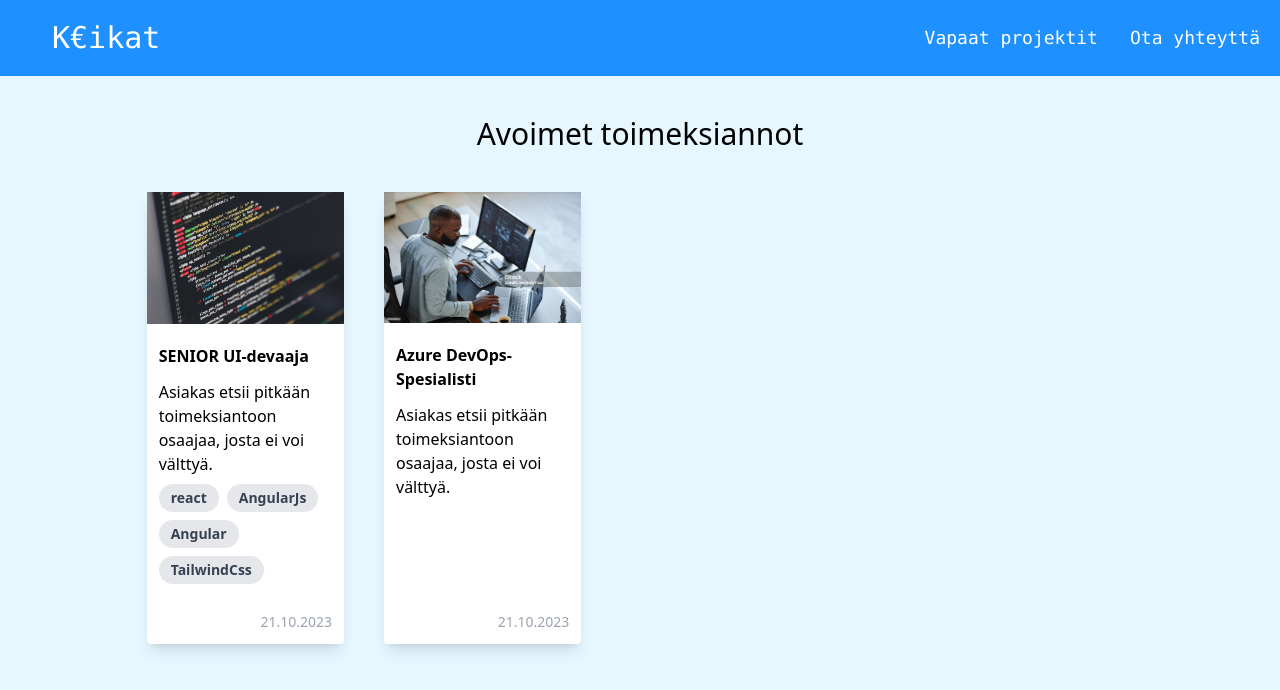
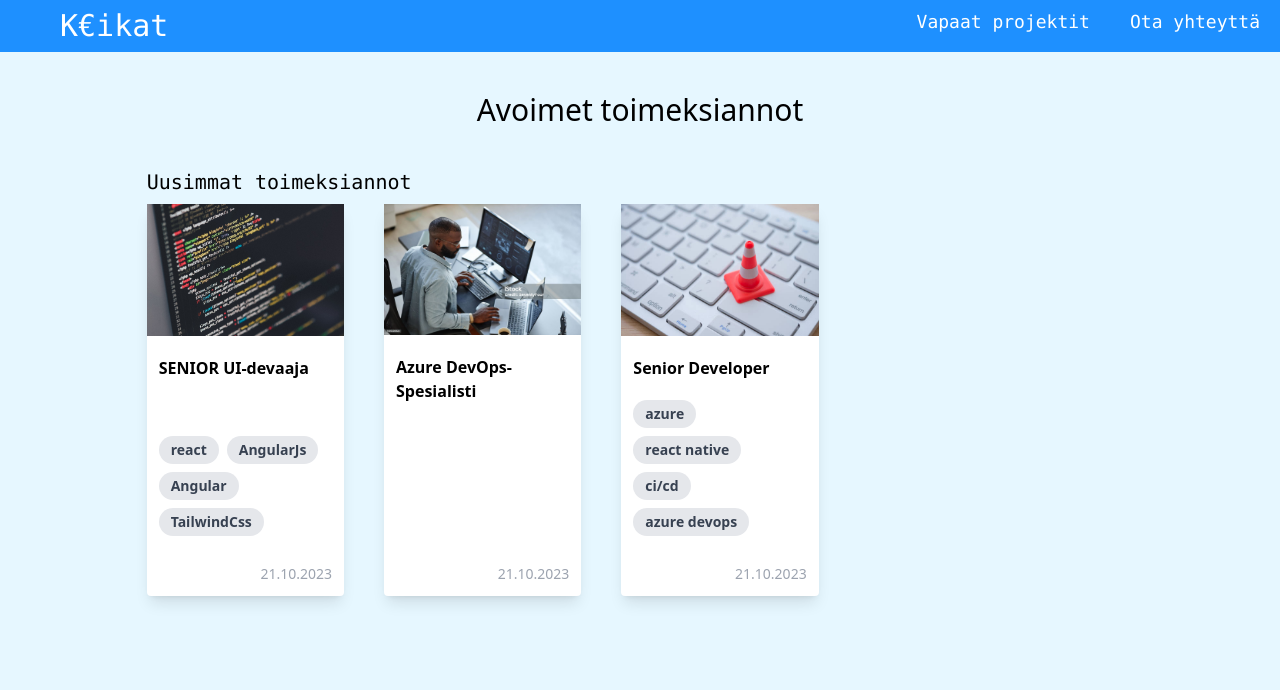
Before and after one commit to semitaho/keikat, a Next.js app: page /projektit in a window 1280 px wide. Shown: the top 690 px of the page. Built offline with nearby package versions, Linux system fonts and the light colour scheme.

Commit message:
new files

```diff
--- a/app/components/header-link.js
+++ b/app/components/header-link.js
@@ -1,5 +1,6 @@
 import Link from "next/link";
 
 export function HeaderLink({ href, children }) {
-  return <Link className="text-white hover:underline ml-8 text-lg hover:text-gray" href={href}>{children}</Link>;
+  return <Link className="text-white hover:underline ml-10 text-lg hover:text-gray"
+  href={href}>{children}</Link>;
 }
--- a/app/components/layout/navigation.js
+++ b/app/components/layout/navigation.js
@@ -1,18 +1,25 @@
 import Link from "next/link";
 import { HeaderLink } from "../header-link";
 
+const links = [
+  { href: "/projektit", text: "Vapaat projektit" },
+  { href: "/ota-yhteytta", text: "Ota yhteyttä" },
+];
+
 export function Navigation() {
   return (
-    <nav className="bg-[#1E90FF] block  flex justify-between p-5  items-center dark:bg-slate-800 border-gray-200">
+    <nav className="bg-[#1E90FF] justify-between  flex  py-2 px-5  dark:bg-slate-800 border-gray-200">
       <div>
-        <HeaderLink  href="/">
-            <span className="text-3xl">K€ikat</span> </HeaderLink>
-
+        <HeaderLink href="/">
+          <span className="text-3xl">K€ikat</span>
+        </HeaderLink>
       </div>
       <div>
-      <HeaderLink href="/projektit">Vapaat projektit</HeaderLink>
-
-        <HeaderLink href="/ota-yhteytta">Ota yhteyttä</HeaderLink>
+        {links.map(({text, href}) => (
+          <HeaderLink key={text} href={href}>
+            {text}
+          </HeaderLink>
+        ))}
       </div>
     </nav>
   );
--- /dev/null
+++ b/app/components/projects/card-list-title.js
@@ -0,0 +1,3 @@
+export default function CardListTitle({children}) {
+    return <h2 className="text-xl font-mono">{children}</h2>
+}
--- a/app/components/projects/project-card-list.js
+++ b/app/components/projects/project-card-list.js
@@ -1,9 +1,14 @@
 import ProjectCard from "./project-card";
+import CardListTitle from "./card-list-title";
 export default function ProjectCardList({ items }) {
   return (
-    <section className="flex gap-10 mt-10">{items.map(item =>
-        <ProjectCard key={item.slug} {...item}></ProjectCard>
-    )}
+    <section className="mt-10 flex flex-col gap-2">
+      <CardListTitle>Uusimmat toimeksiannot</CardListTitle>
+      <div className="flex gap-10">
+        {items.map((item) => (
+          <ProjectCard key={item.slug} {...item}></ProjectCard>
+        ))}
+      </div>
     </section>
   );
 }
--- a/app/components/projects/project-card.js
+++ b/app/components/projects/project-card.js
@@ -2,8 +2,9 @@ import Image from "next/image";
 import { CATEGORY_IMAGE_MAP } from "../../data/dummy-data";
 import Tag from "./tag";
 import Link from "next/link";
+import { getImageByCategory } from "@/app/lib/parser-util";
 export default function ProjectCard({ title, category, excerpt, slug, tags }) {
-  const imagepath = `/images/${CATEGORY_IMAGE_MAP[category]}`;
+  const imagepath = `/images/${getImageByCategory(category)}`;
   return (
     <Link
       className="max-w-[20%] flex flex-col rounded hover:scale-105 transform transition  bg-white shadow-lg"
@@ -12,8 +13,8 @@ export default function ProjectCard({ title, category, excerpt, slug, tags }) {
       <div>
         <Image
           width={30}
-          height={10}
-          className="w-full h-auto"
+          height={20}
+          className="w-full h-full"
           sizes="50vw"
           src={imagepath}
           alt={title}
--- a/app/data/dummy-data.js
+++ /dev/null
@@ -1,30 +0,0 @@
-export const CATEGORY_IMAGE_MAP = {
-  java: "code-1839406_1280.jpg",
-  azure: "istockphoto-1435220822-1024x1024.jpg",
-};
-
-export const projektit = [
-  {
-    category: "java",
-    title: "SENIOR UI-devaaja",
-    slug: "senior-ui-devaaja",
-    tags: ["react", "AngularJs", "Angular", "TailwindCss"],
-    excerpt:
-      "Asiakas etsii pitkään toimeksiantoon osaajaa, josta ei voi välttyä.",
-    description: "<h3>väliotsake</h3>",
-  },
-  {
-    category: "azure",
-    title: "Azure DevOps-Spesialisti",
-    slug: "azure-devops-spesialisti",
-    tags: [],
-    excerpt:
-      "Asiakas etsii pitkään toimeksiantoon osaajaa, josta ei voi välttyä.",
-    description:
-      " <p>Asiakas etsii monitaho-ohjelmoijaa nyt eikä pian</p><p>Tässä projektissa edellytetään kykyjä!</p>",
-  },
-];
-
-export async function getProjektiBySlug(slug) {
-  return projektit.find((project) => project.slug === slug);
-}
--- /dev/null
+++ b/app/data/dummy-data.ts
@@ -0,0 +1,57 @@
+import { Project } from "./project.model";
+
+export const CATEGORY_IMAGE_MAP: { [key: string]: string } = {
+  java: "code-1839406_1280.jpg",
+  azure: "istockphoto-1435220822-1024x1024.jpg",
+  other: "other-1605305495-612x612.jpeg",
+};
+
+export const projektit: Project[] = [
+  {
+    category: "java",
+    title: "SENIOR UI-devaaja",
+    slug: "senior-ui-devaaja",
+    tags: ["react", "AngularJs", "Angular", "TailwindCss"],
+    skills: [],
+    description: "<h3>väliotsake</h3>",
+  },
+  {
+    category: "azure",
+    title: "Azure DevOps-Spesialisti",
+    slug: "azure-devops-spesialisti",
+    tags: [],
+    skills: [],
+    description:
+      " <p>Asiakas etsii monitaho-ohjelmoijaa nyt eikä pian</p><p>Tässä projektissa edellytetään kykyjä!</p>",
+  },
+  {
+    category: "seniordeveloper",
+    title: "Senior Developer",
+    slug: "senior-developer-1",
+    skills: ["Azure", "React Native", "CI/CD", "Azure DevOps"],
+    tags: ["azure", "react native", "ci/cd", "azure devops"],
+    description: `
+   <p>We are looking for a skilled Developer for our client operating in creating transportation solutions. </p>
+<p>We hope to find a person who would have expertise from past projects working as in technical architecture development and planning requiring roles but has a lot of hands on coding skills as well! </p>
+<p>Needed expertise is following: </p>
+<ul>
+<li>Solution architecture experience</li>
+<li>Backend development experience </li>
+<li>React Native development experience </li>
+<li>Microsoft Azure Cloud (Microservices, Microsoft Azure,  DevOps,  CI/CD pipelines</li>
+</ul>
+<p>Start of the project would be end of 2023 or beginning of 2024<br>
+Length 12 months.+ <br>
+100 % remote.<br>
+English and  Finnish skill both required. </p>
+<p>More info via karoliina.heikkila@witted.com / slack.</p>
+
+    `,
+  },
+];
+
+export async function getProjektiBySlug(
+  slug: string
+): Promise<Project | undefined> {
+  return projektit.find((project) => project.slug === slug);
+}
--- /dev/null
+++ b/app/lib/parser-util.ts
@@ -0,0 +1,13 @@
+import { CATEGORY_IMAGE_MAP } from "../data/dummy-data";
+
+export function parseTagsFromSkills(tags: string[]): string[] {
+  return tags.map((tag) => tag.toLocaleLowerCase("fi"));
+}
+
+
+function decorateWithTailwind(html: string): string {
+    return "";
+}
+export function getImageByCategory(category: string): string {
+    return CATEGORY_IMAGE_MAP[category] || CATEGORY_IMAGE_MAP["other"];
+}
--- a/app/projektit/[projectslug]/page.js
+++ b/app/projektit/[projectslug]/page.js
@@ -7,7 +7,7 @@ export default async function ProjectDetailPage({ params: { projectslug } }) {
   console.log("props", projectslug);
   return (
     <PageContent>
-      <PageTitle>{title}</PageTitle>
+      <PageTitle className="text-xl3">{title}</PageTitle>
       <div className="grid grid-cols-3 w-full">
         <div>tiedot</div>
         <div className="col-span-2">
--- a/app/projektit/page.js
+++ b/app/projektit/page.tsx
@@ -1,6 +1,6 @@
 import PageContent from "../components/layout/page-content";
-import PageTitle from "./../components/ui/page-title";
-import ProjectCardList from "./../components/projects/project-card-list";
+import PageTitle from "../components/ui/page-title";
+import ProjectCardList from "../components/projects/project-card-list";
 import { projektit } from "../data/dummy-data";
 
 export default function ProjektitPage() {
--- a/tsconfig.json
+++ b/tsconfig.json
@@ -22,6 +22,6 @@
       "@/*": ["./*"]
     }
   },
-  "include": ["next-env.d.ts", "**/*.ts", "**/*.tsx", ".next/types/**/*.ts", "app/components/header-link.js", "app/layout.js", "app/page.js", "app/components/layout/navigation.js"],
+  "include": ["next-env.d.ts", "**/*.ts", "**/*.tsx", ".next/types/**/*.ts", "app/components/header-link.js", "app/layout.js", "app/page.js", "app/components/layout/navigation.js", "app/projektit/page.tsx"],
   "exclude": ["node_modules"]
 }
```
Also changed, not shown: app/data/project.model.ts (added, +8 -0 lines), public/images/other-1605305495-612x612.jpeg (added).
